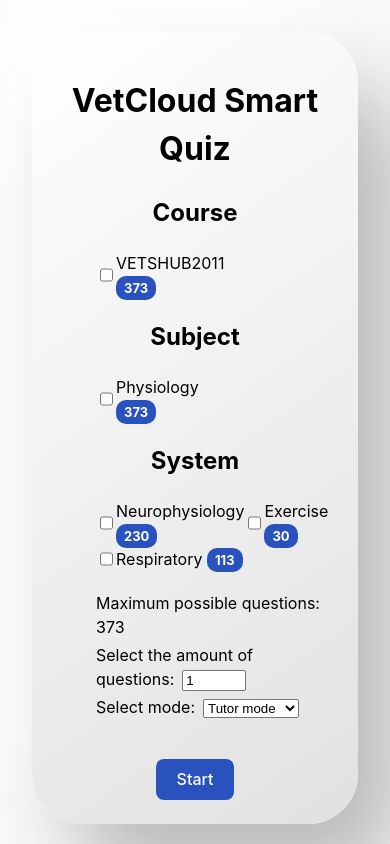
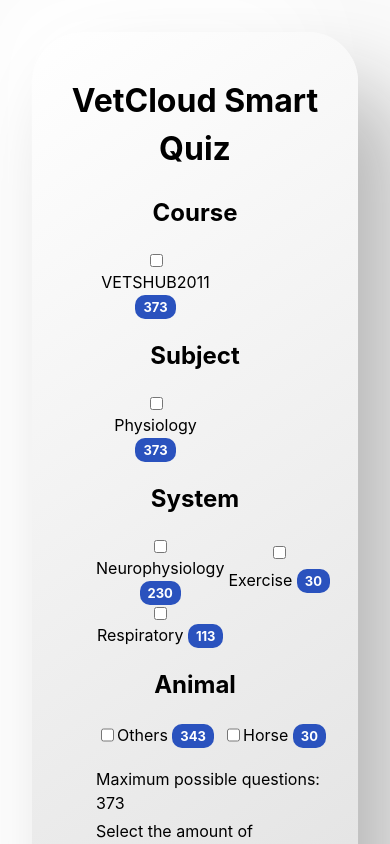
Before and after one commit to UQ-eLIPSE/crucible-components, a Vue app: page / in a window 390 px wide. Shown: the top 844 px of the page. Built offline with nearby package versions, Linux system fonts and the light colour scheme.

Commit message:
add animal category

```diff
--- a/data/dummyQuestionData.ts
+++ b/data/dummyQuestionData.ts
@@ -57,6 +57,7 @@ const generateRandomData = () => {
       course: getRandomItem(courses),
       subject: getRandomItem(subjects),
       system: getRandomItem(systems),
+      animal: getRandomItem(["Dog", "Cat", "Horse", "Cow", "Pig"]),
     },
     statement: `Placeholder statement ${i + 1}`,
     optionsList: [
@@ -88,6 +89,7 @@ const generateStaticData = () => {
           course,
           subject,
           system,
+          animal: "Horse",
         },
         statement: `Placeholder statement ${idCounter}`,
         optionsList: [
--- a/src/components/FilterCheckbox.vue
+++ b/src/components/FilterCheckbox.vue
@@ -14,8 +14,8 @@
         :disabled="num === '0'"
         @change="onChecked($event)"
       />
-      <label :for="`${category}-${topic}-checkbox`"
-        >{{ topic }}
+      <label :for="`${category}-${topic}-checkbox`">
+        {{ topic }}
         <span v-if="num !== null && num !== '0'" class="question-number">{{
           num
         }}</span></label
@@ -37,10 +37,12 @@ const { category, topics } = defineProps<{
 const questionsQueue = useQuizStore();
 
 const questionsNumByTags = computed(() =>
-  Object.entries(topics).map(([idx, topic]) => {
-    const num = getQuestionsnumByTags(topic, category);
-    return { idx, topic, num };
-  }),
+  Object.entries(topics)
+    .map(([idx, topic]) => {
+      const num = getQuestionsnumByTags(topic, category);
+      return { idx, topic, num };
+    })
+    .filter(({ topic }) => topic !== undefined),
 );
 
 const onChecked = (event: Event) => {
@@ -107,8 +109,10 @@ ul {
 }
 @media screen and (max-width: 768px) {
   .filter-options {
-    text-align: left;
+    /* text-align: left; */
     display: flex;
+    flex-wrap: wrap;
+    justify-content: center;
   }
 }
 </style>
--- a/src/components/QuestionStore.ts
+++ b/src/components/QuestionStore.ts
@@ -26,18 +26,21 @@ export function getUniquePropertyValues(tagProps: tags[]) {
     course: new Set<string>(),
     subject: new Set<string>(),
     system: new Set<string>(),
+    animal: new Set<string>(),
   };
 
   for (const item of tagProps) {
     uniqueValues.course.add(item.course);
     uniqueValues.subject.add(item.subject);
     uniqueValues.system.add(item.system);
+    uniqueValues.animal.add(item.animal);
   }
 
   return {
     course: [...uniqueValues.course],
     subject: [...uniqueValues.subject],
     system: [...uniqueValues.system],
+    animal: [...uniqueValues.animal],
   };
 }
 
@@ -52,7 +55,9 @@ export function filterQuestionsByTags(
       (selectedTags.subject.length === 0 ||
         selectedTags.subject.includes(question.tags.subject)) &&
       (selectedTags.system.length === 0 ||
-        selectedTags.system.includes(question.tags.system))
+        selectedTags.system.includes(question.tags.system)) &&
+      (selectedTags.animal.length === 0 ||
+        selectedTags.animal.includes(question.tags.animal))
     );
   });
 }
--- a/src/store/QuizStore.ts
+++ b/src/store/QuizStore.ts
@@ -17,6 +17,7 @@ export const useQuizStore = defineStore("questionsQueue", {
         course: [],
         subject: [],
         system: [],
+        animal: [],
       } as SelectedTags,
     };
   },
--- a/src/types/MCQ.d.ts
+++ b/src/types/MCQ.d.ts
@@ -53,10 +53,12 @@ export interface tags {
   course: string;
   subject: string;
   system: string;
+  animal: string;
 }
 
 export interface SelectedTags {
   course: string[];
   subject: string[];
   system: string[];
+  animal: string[];
 }
```
